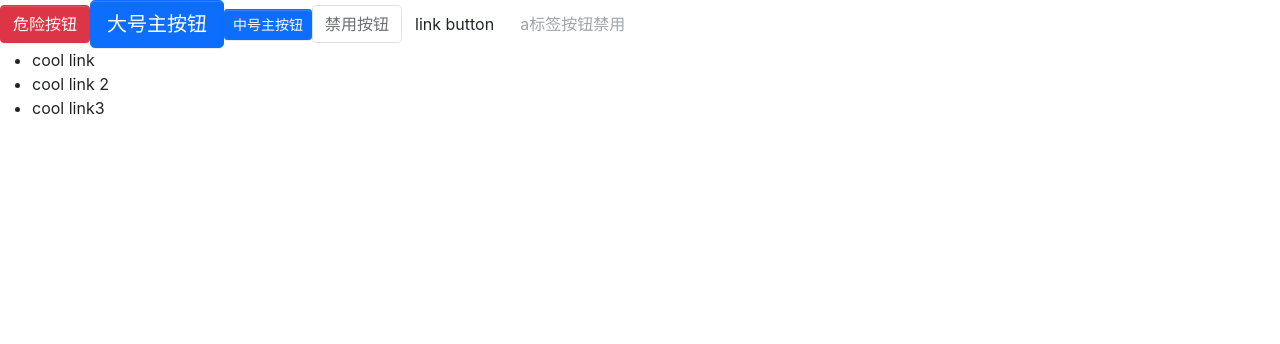
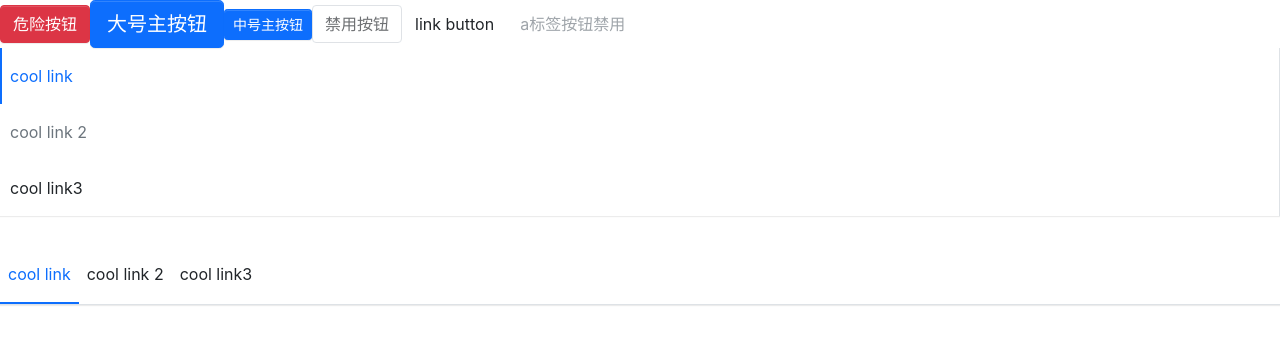
Before and after one commit to Duke-mq/react-ui-library, a React (Create React App) app: page / in a window 1280 px wide. Shown: the top 344 px of the page. Built offline with nearby package versions, Linux system fonts and the light colour scheme.

Commit message:
style: 给menuItem添加基础样式

```diff
--- a/package.json
+++ b/package.json
@@ -39,6 +39,7 @@
   },
   "devDependencies": {
     "classnames": "^2.3.2",
+    "sass": "^1.56.1",
     "typescript": "^4.9.3"
   }
 }
--- a/src/App.js
+++ b/src/App.js
@@ -34,11 +34,21 @@ function App() {
             alert(index);
           }}
         >
-          <MenuItem index={1}>cool link</MenuItem>
-          <MenuItem index={2} disabled>
-            cool link 2
-          </MenuItem>
-          <MenuItem index={3}>cool link3</MenuItem>
+          <MenuItem>cool link</MenuItem>
+          <MenuItem disabled>cool link 2</MenuItem>
+          <MenuItem>cool link3</MenuItem>
+          <li>1</li>
+        </Menu>
+        <Menu
+          defaultIndex={0}
+          mode="vertical"
+          onSelect={(index) => {
+            console.log(index);
+          }}
+        >
+          <MenuItem>cool link</MenuItem>
+          <MenuItem>cool link 2</MenuItem>
+          <MenuItem>cool link3</MenuItem>
         </Menu>
       </header>
     </div>
--- a/src/components/Button/button.tsx
+++ b/src/components/Button/button.tsx
@@ -1,4 +1,4 @@
-import React, { AnchorHTMLAttributes, FC, HtmlHTMLAttributes } from "react";
+import React, { AnchorHTMLAttributes, FC } from "react";
 import classNames from "classnames";
 
 export type ButtonSize = "lg" | "sm";
--- /dev/null
+++ b/src/components/Menu/_style.scss
@@ -0,0 +1,46 @@
+.menu {
+  display: flex;
+  flex-wrap: nowrap; // nowrap 不进行换行
+  padding-left: 0;
+  margin-bottom: 30px;
+  list-style: none;
+  border-bottom: $menu-border-width solid $menu-border-color;
+  box-shadow: $menu-box-shadow;
+  .menu-item {
+    padding: $menu-item-padding-x $menu-item-padding-y;
+    cursor: pointer;
+    transition: $menu-transition;
+    &:hover,
+    &:focus {
+      text-decoration: none;
+    }
+
+    &.is-disabled {
+      color: $menu-item-disabled-color;
+      pointer-events: none;
+      cursor: default;
+    }
+
+    &.is-active,
+    &:hover {
+      color: $menu-item-active-color;
+      border-bottom: $menu-item-active-border-width solid
+        $menu-item-active-color;
+    }
+  }
+}
+
+.menu-horizontal {
+  flex-direction: column;
+  border-bottom: 0px;
+  border-right: $menu-border-width solid $menu-border-color;
+  border-right: 10px, 20px;
+  .menu-item {
+    border-left: $menu-item-active-border-width solid transparent;
+    &.is-active,
+    &:hover {
+      border-bottom: 0px;
+      border-left: $menu-item-active-border-width solid $menu-item-active-color;
+    }
+  }
+}
--- a/src/components/Menu/menu.tsx
+++ b/src/components/Menu/menu.tsx
@@ -1,5 +1,13 @@
-import React, { FC, ReactNode, createContext, useState } from "react";
+import React, {
+  FC,
+  ReactNode,
+  createContext,
+  useState,
+  useMemo,
+  useCallback,
+} from "react";
 import classNames from "classnames";
+import { MenuItemProps } from "./menuItem";
 
 // 多种情况类型的一般用联合类型
 type MenuMode = "horizontal" | "vertical";
@@ -28,19 +36,44 @@ const Menu: FC<MenuProps> = (props) => {
     "menu-vertical": mode === "vertical",
   });
 
-  const handleClick = (index: number) => {
-    setActive(index);
-    onSelect && onSelect(index);
-  };
-  const passedContext: MenuContextType = {
-    index: currentActive ? currentActive : 0,
-    onSelect: handleClick,
+  const handleClick = useCallback(
+    (index: number) => {
+      setActive(index);
+      onSelect && onSelect(index);
+    },
+    [onSelect]
+  );
+
+  const passedContext: MenuContextType = useMemo(
+    () => ({
+      index: currentActive ? currentActive : 0,
+      onSelect: handleClick,
+    }),
+    [currentActive, handleClick]
+  );
+
+  const renderChildren = () => {
+    return React.Children.map(children, (child, index) => {
+      const childElement =
+        child as React.FunctionComponentElement<MenuItemProps>;
+      const { displayName } = childElement?.type;
+      // ??? Menu里面只能传MenuItem 组件或者SubMenu组件 这样做好像没有太大的必要
+      if (displayName === "MenuItem") {
+        return React.cloneElement(childElement, {
+          index,
+        });
+      } else {
+        console.error(
+          "Waring: Menu has a child which is not a MenuItem Component "
+        );
+      }
+    });
   };
 
   return (
     <ul className={classes} style={style}>
       <MenuContext.Provider value={passedContext}>
-        {children}
+        {renderChildren()}
       </MenuContext.Provider>
     </ul>
   );
--- a/src/components/Menu/menuItem.tsx
+++ b/src/components/Menu/menuItem.tsx
@@ -17,7 +17,7 @@ const MenuItem: FC<MenuItemProps> = (props) => {
   });
 
   const handleClick = () => {
-    if (context.onSelect && !disabled) {
+    if (context.onSelect && !disabled && typeof index === "number") {
       context.onSelect(index || 0);
     }
   };
@@ -28,4 +28,5 @@ const MenuItem: FC<MenuItemProps> = (props) => {
   );
 };
 
+MenuItem.displayName = "MenuItem";
 export default MenuItem;
--- a/src/styles/index.scss
+++ b/src/styles/index.scss
@@ -15,7 +15,7 @@
 
 // menu
 
-// @import "../components/Menu/style";
+@import "../components/Menu/style";
 
 // icon
 // @import "../components/Icon/style";
```
Also changed, not shown: src/components/Icon/README.md (added), src/components/Menu/README.md, 2 other files (tests, documents, lock files or other folders).
